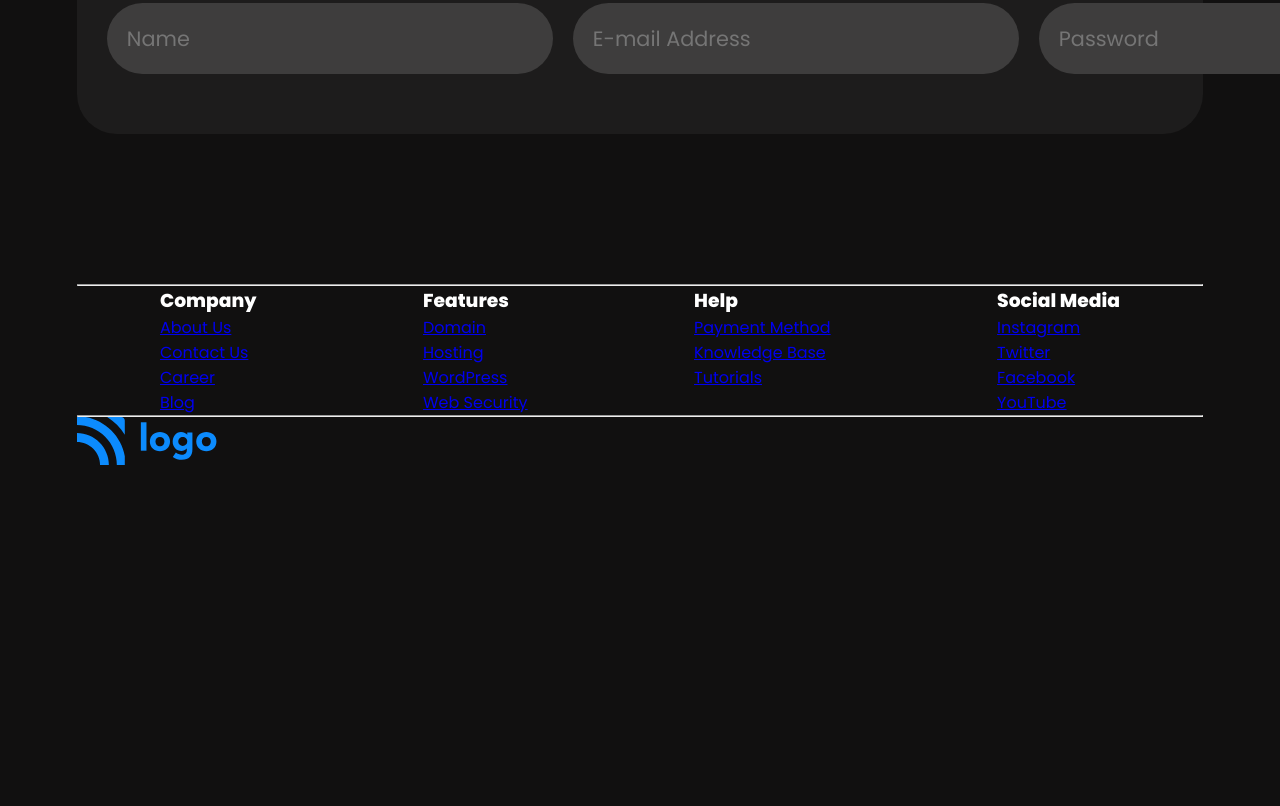
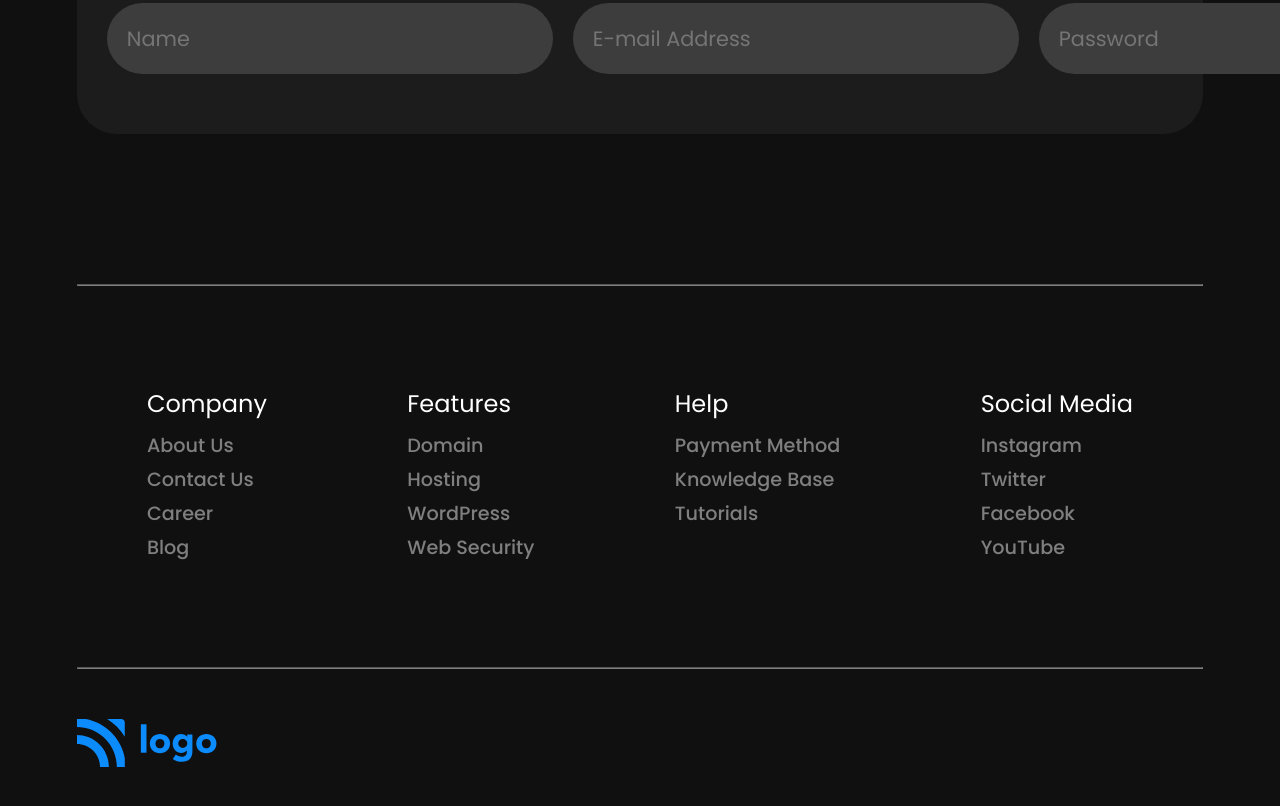
Before and after one commit to Nairitya/iNeuron-Project2-Hosting-Site, a plain HTML site: page index.html in a window 1280 px wide. Shown: the part 7139-7945 px from the top of the page. Before the commit the page ends 7711 px from the top, so only its background shows below. Drawn offline with Linux system fonts and the light colour scheme.

Commit message:
style: footer done, resposnive left

```diff
--- a/index.html
+++ b/index.html
@@ -449,7 +449,7 @@
         </section>
       </div>
       <hr class="footer-hr" />
-      <img src="./assets/logo.svg" alt="" />
+      <img src="./assets/logo.svg" alt="" class="logo" />
     </footer>
   </body>
 </html>
--- a/styles.css
+++ b/styles.css
@@ -405,13 +405,34 @@ input[type="submit"] {
 footer {
   padding: 0 6% 100px;
 }
+.footer-hr {
+  height: 2px;
+  opacity: 0.5;
+  background-color: #fff;
+}
 
 .footer-links-container {
   display: flex;
   justify-content: space-around;
   flex-wrap: wrap;
+  margin: 100px 0;
+}
+.footer-links-container > section h3 {
+  font-weight: normal;
+  font-size: 1.5rem;
+  margin-bottom: 10px;
+}
+a {
+  text-decoration: none !important;
+  color: var(--light-gray);
+  font-weight: 500;
+  font-size: 1.2rem;
+  margin-bottom: 5px;
 }
 .footer-links-container > section {
   display: flex;
   flex-direction: column;
 }
+footer .logo {
+  margin-top: 50px;
+}
```
